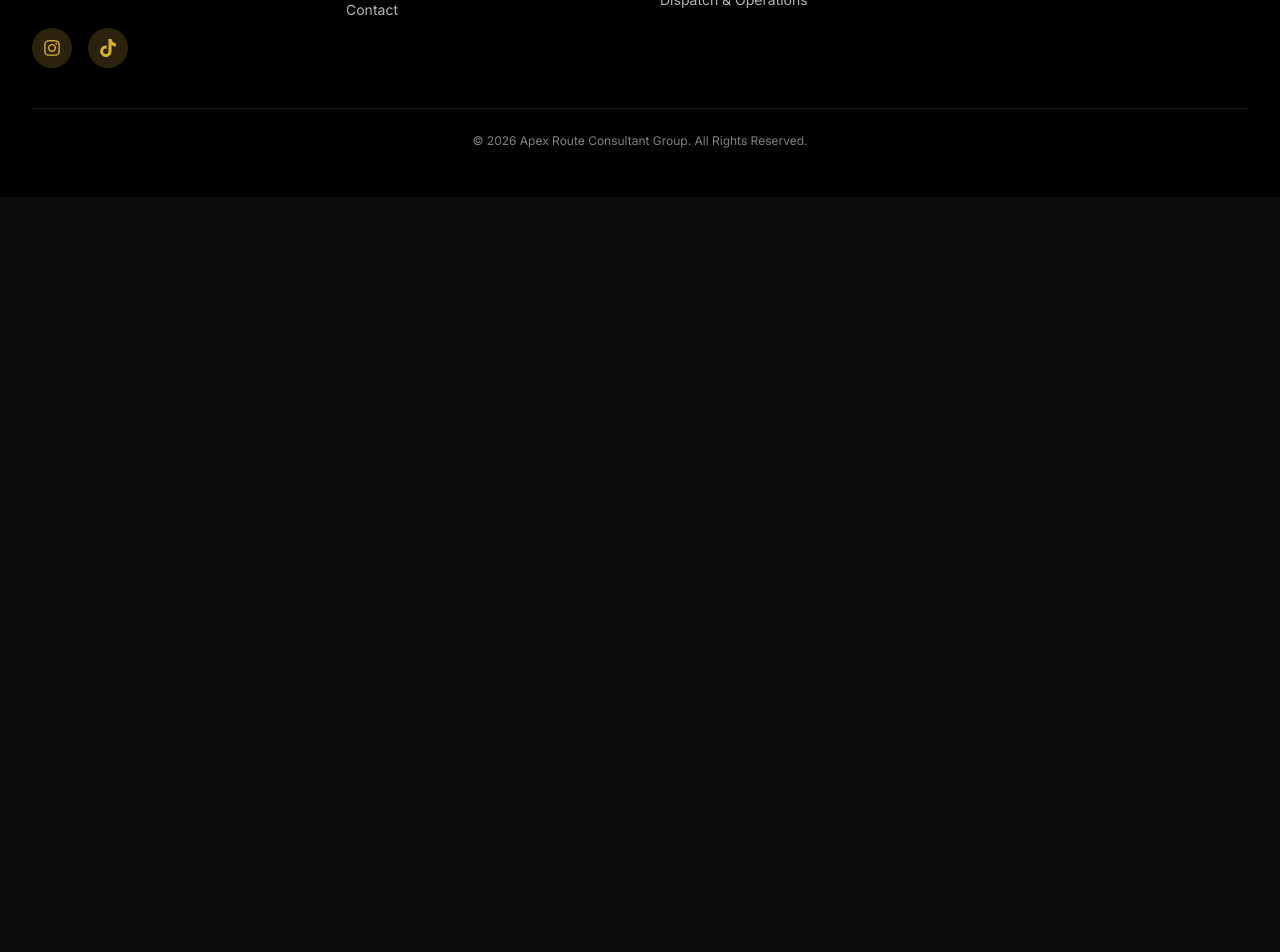
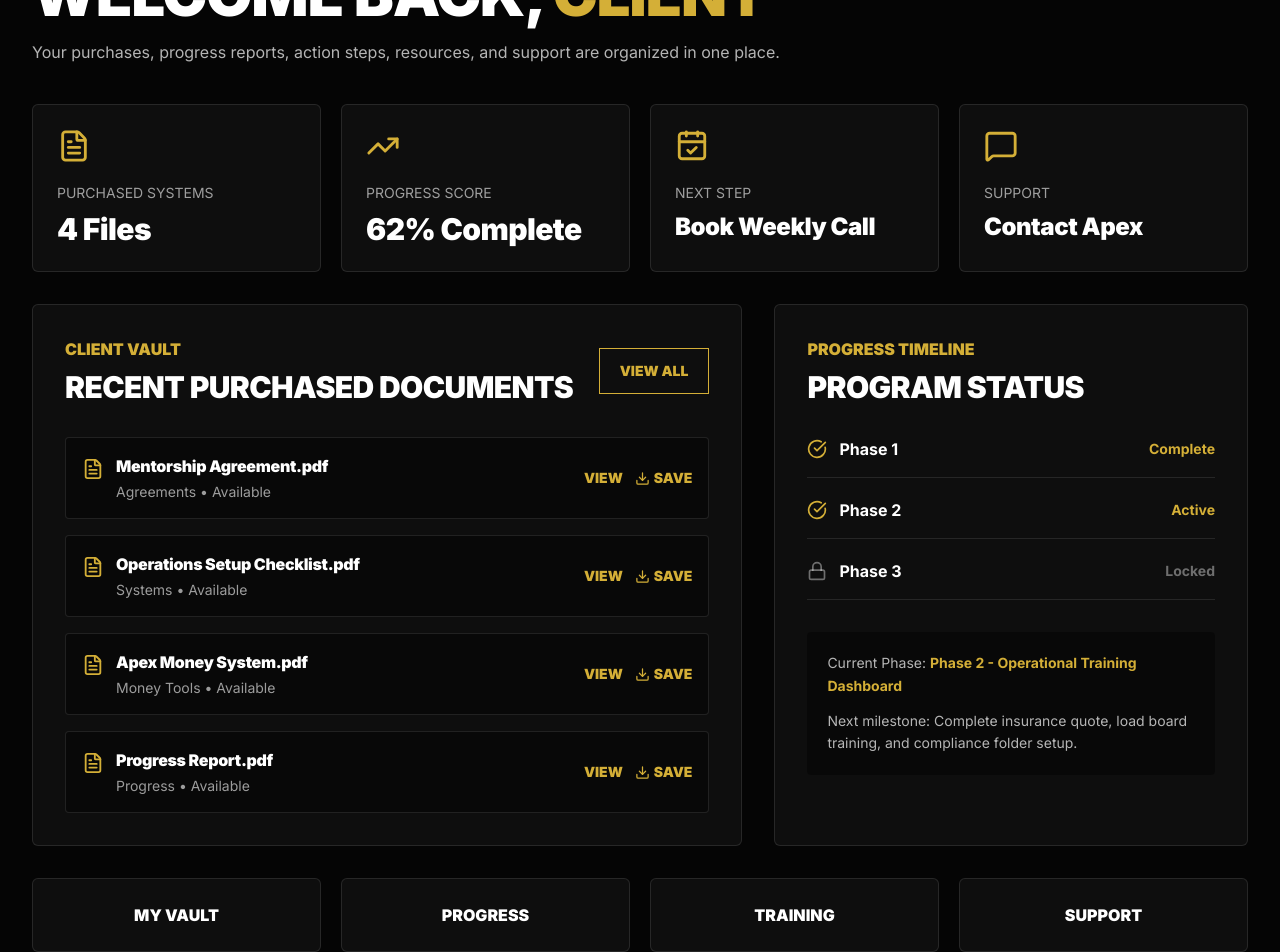
Before and after one commit to gowridevi21/apex-route-consultant, a React (Vite) app: page /dashboard in a window 1280 px wide. Shown: the part 200-1152 px from the top of the page. Before the commit the page ends 800 px from the top, so only its background shows below. Built offline with nearby package versions, Linux system fonts and the light colour scheme.

Commit message:
first commit

```diff
--- a/src/App.jsx
+++ b/src/App.jsx
@@ -5,6 +5,7 @@ import ScrollToTop from "./components/ScrollToTop";
 import Signin from "./pages/Signin";
 import Signup from "./pages/Signup";
 import ForgotPassword from "./pages/ForgotPassword";
+import Dashboard from "./pages/Dashboard";
 
 import Home from "./pages/Home";
 import About from "./pages/About";
@@ -12,6 +13,7 @@ import Services from "./pages/Services";
 import Resources from "./pages/Resources";
 import Contact from "./pages/Contact";
 import Booking from "./pages/Booking";
+
 
 export default function App() {
   return (
@@ -30,6 +32,7 @@ export default function App() {
         <Route path="/signin" element={<Signin />} />
         <Route path="/signup" element={<Signup />} />
         <Route path="/forgot-password" element={<ForgotPassword />} />
+        <Route path="/dashboard" element={<Dashboard />} />
       </Routes>
 
       <Footer />
--- /dev/null
+++ b/src/pages/Dashboard.jsx
@@ -0,0 +1,242 @@
+import { Link } from "react-router";
+import {
+  FileText,
+  TrendingUp,
+  CalendarCheck,
+  MessageSquare,
+  Download,
+  Lock,
+  CheckCircle,
+} from "lucide-react";
+
+export default function Dashboard() {
+  const clientName = "Client";
+
+  const documents = [
+    {
+      title: "Mentorship Agreement.pdf",
+      category: "Agreements",
+      status: "Available",
+    },
+    {
+      title: "Operations Setup Checklist.pdf",
+      category: "Systems",
+      status: "Available",
+    },
+    {
+      title: "Apex Money System.pdf",
+      category: "Money Tools",
+      status: "Available",
+    },
+    {
+      title: "Progress Report.pdf",
+      category: "Progress",
+      status: "Available",
+    },
+  ];
+
+  const progress = [
+    ["Phase 1", "Complete"],
+    ["Phase 2", "Active"],
+    ["Phase 3", "Locked"],
+  ];
+
+  return (
+    <main className="min-h-screen bg-[#050505] px-6 pb-20 pt-32 text-white md:px-8">
+      <section className="mx-auto max-w-7xl">
+        <div className="mb-10">
+          <p className="font-black uppercase text-[#D4AF37]">
+            Apex Client Command Center
+          </p>
+
+          <h1 className="mt-3 text-4xl font-black uppercase md:text-6xl">
+            Welcome back,{" "}
+            <span className="text-[#D4AF37]">{clientName}</span>
+          </h1>
+
+          <p className="mt-4 max-w-3xl text-white/70">
+            Your purchases, progress reports, action steps, resources, and
+            support are organized in one place.
+          </p>
+        </div>
+
+        {/* TOP CARDS */}
+        <div className="grid gap-5 md:grid-cols-4">
+          <div className="rounded-md border border-white/10 bg-white/[0.04] p-6">
+            <FileText className="text-[#D4AF37]" size={34} />
+            <p className="mt-5 text-sm uppercase text-white/60">
+              Purchased Systems
+            </p>
+            <h2 className="mt-2 text-3xl font-black text-white">4 Files</h2>
+          </div>
+
+          <div className="rounded-md border border-white/10 bg-white/[0.04] p-6">
+            <TrendingUp className="text-[#D4AF37]" size={34} />
+            <p className="mt-5 text-sm uppercase text-white/60">
+              Progress Score
+            </p>
+            <h2 className="mt-2 text-3xl font-black text-white">
+              62% Complete
+            </h2>
+          </div>
+
+          <div className="rounded-md border border-white/10 bg-white/[0.04] p-6">
+            <CalendarCheck className="text-[#D4AF37]" size={34} />
+            <p className="mt-5 text-sm uppercase text-white/60">Next Step</p>
+            <h2 className="mt-2 text-2xl font-black text-white">
+              Book Weekly Call
+            </h2>
+          </div>
+
+          <div className="rounded-md border border-white/10 bg-white/[0.04] p-6">
+            <MessageSquare className="text-[#D4AF37]" size={34} />
+            <p className="mt-5 text-sm uppercase text-white/60">Support</p>
+            <h2 className="mt-2 text-2xl font-black text-white">
+              Contact Apex
+            </h2>
+          </div>
+        </div>
+
+        {/* MAIN GRID */}
+        <div className="mt-8 grid gap-8 lg:grid-cols-[1.2fr_0.8fr]">
+          {/* DOCUMENT VAULT */}
+          <div className="rounded-md border border-white/10 bg-white/[0.04] p-8">
+            <div className="flex flex-col gap-4 sm:flex-row sm:items-center sm:justify-between">
+              <div>
+                <p className="font-black uppercase text-[#D4AF37]">
+                  Client Vault
+                </p>
+                <h2 className="mt-2 text-3xl font-black uppercase text-white">
+                  Recent Purchased Documents
+                </h2>
+              </div>
+
+              <Link
+                to="/my-vault"
+                className="border border-[#D4AF37] px-5 py-3 text-sm font-black uppercase text-[#D4AF37] transition hover:bg-[#D4AF37] hover:text-black"
+              >
+                View All
+              </Link>
+            </div>
+
+            <div className="mt-8 space-y-4">
+              {documents.map((doc) => (
+                <div
+                  key={doc.title}
+                  className="flex flex-col gap-4 rounded border border-white/10 bg-black/40 p-4 sm:flex-row sm:items-center sm:justify-between"
+                >
+                  <div className="flex items-start gap-3">
+                    <FileText className="mt-1 text-[#D4AF37]" size={22} />
+
+                    <div>
+                      <h3 className="font-bold text-white">{doc.title}</h3>
+                      <p className="mt-1 text-sm text-white/60">
+                        {doc.category} • {doc.status}
+                      </p>
+                    </div>
+                  </div>
+
+                  <div className="flex gap-3">
+                    <button className="text-sm font-black uppercase text-[#D4AF37]">
+                      View
+                    </button>
+
+                    <button className="inline-flex items-center gap-1 text-sm font-black uppercase text-[#D4AF37]">
+                      <Download size={15} />
+                      Save
+                    </button>
+                  </div>
+                </div>
+              ))}
+            </div>
+          </div>
+
+          {/* PROGRESS TIMELINE */}
+          <div className="rounded-md border border-white/10 bg-white/[0.04] p-8">
+            <p className="font-black uppercase text-[#D4AF37]">
+              Progress Timeline
+            </p>
+
+            <h2 className="mt-2 text-3xl font-black uppercase text-white">
+              Program Status
+            </h2>
+
+            <div className="mt-8 space-y-5">
+              {progress.map(([phase, status]) => (
+                <div
+                  key={phase}
+                  className="flex items-center justify-between border-b border-white/10 pb-4"
+                >
+                  <div className="flex items-center gap-3">
+                    {status === "Locked" ? (
+                      <Lock className="text-white/40" size={20} />
+                    ) : (
+                      <CheckCircle className="text-[#D4AF37]" size={20} />
+                    )}
+
+                    <span className="font-bold text-white">{phase}</span>
+                  </div>
+
+                  <span
+                    className={
+                      status === "Locked"
+                        ? "text-sm font-bold text-white/40"
+                        : "text-sm font-bold text-[#D4AF37]"
+                    }
+                  >
+                    {status}
+                  </span>
+                </div>
+              ))}
+            </div>
+
+            <div className="mt-8 rounded bg-black/40 p-5">
+              <p className="text-sm leading-relaxed text-white/70">
+                Current Phase:{" "}
+                <span className="font-bold text-[#D4AF37]">
+                  Phase 2 - Operational Training Dashboard
+                </span>
+              </p>
+
+              <p className="mt-3 text-sm leading-relaxed text-white/70">
+                Next milestone: Complete insurance quote, load board training,
+                and compliance folder setup.
+              </p>
+            </div>
+          </div>
+        </div>
+
+        {/* QUICK LINKS */}
+        <div className="mt-8 grid gap-5 md:grid-cols-4">
+          <Link
+            to="/my-vault"
+            className="rounded-md border border-white/10 bg-white/[0.04] p-6 text-center font-black uppercase text-white transition hover:border-[#D4AF37] hover:text-[#D4AF37]"
+          >
+            My Vault
+          </Link>
+
+          <Link
+            to="/progress"
+            className="rounded-md border border-white/10 bg-white/[0.04] p-6 text-center font-black uppercase text-white transition hover:border-[#D4AF37] hover:text-[#D4AF37]"
+          >
+            Progress
+          </Link>
+
+          <Link
+            to="/training"
+            className="rounded-md border border-white/10 bg-white/[0.04] p-6 text-center font-black uppercase text-white transition hover:border-[#D4AF37] hover:text-[#D4AF37]"
+          >
+            Training
+          </Link>
+
+          <Link
+            to="/support"
+            className="rounded-md border border-white/10 bg-white/[0.04] p-6 text-center font-black uppercase text-white transition hover:border-[#D4AF37] hover:text-[#D4AF37]"
+          >
+            Support
+          </Link>
+        </div>
+      </section>
+    </main>
+  );
+}
```
